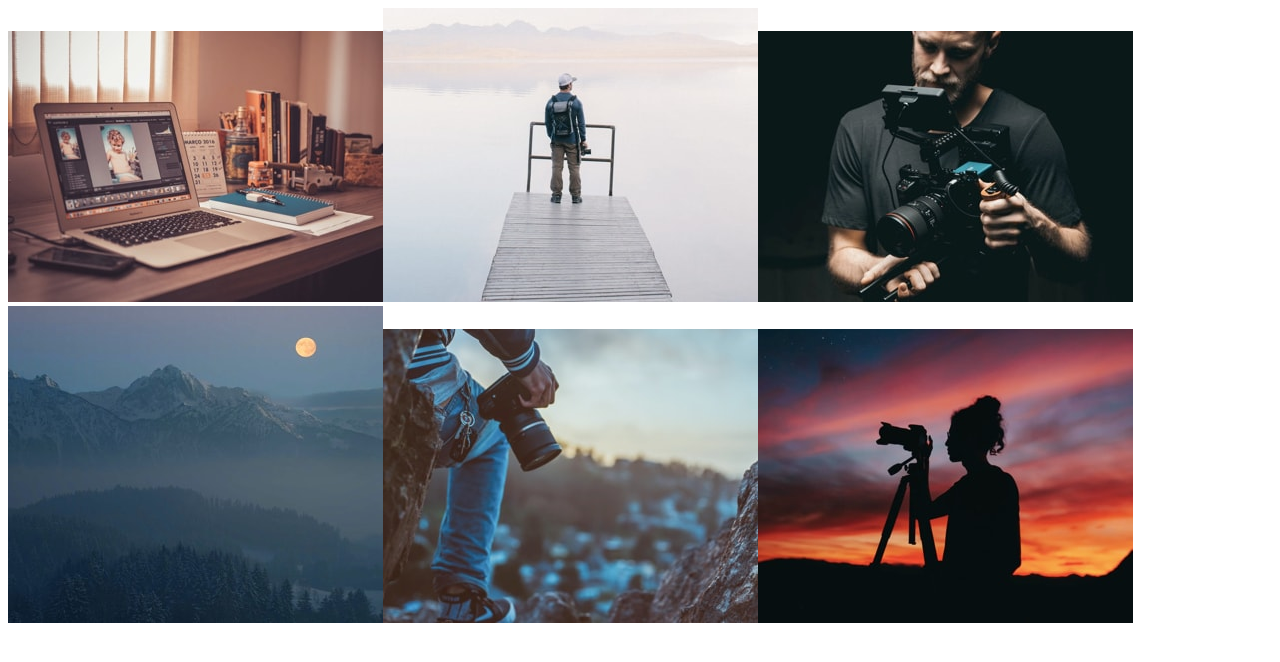
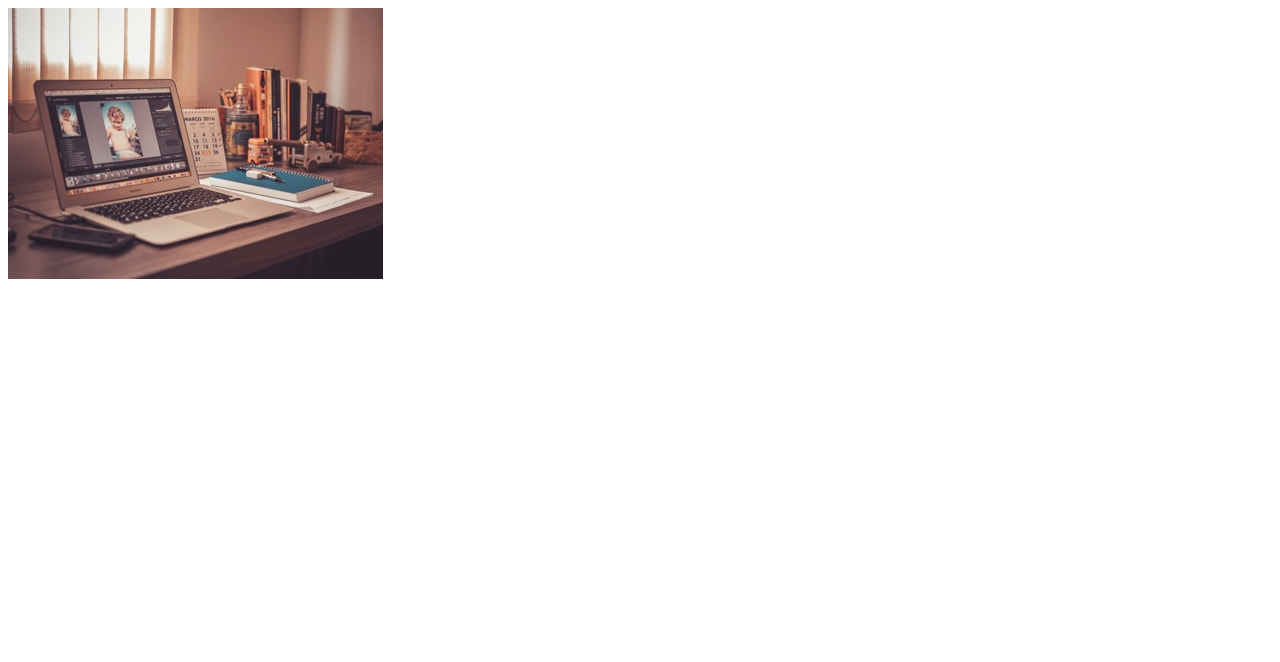
Before and after one commit to beqa200/photosnap-multi-page-website-005, a React (Create React App) app: page / in a window 1280 px wide. Shown: the top 662 px of the page. Built offline with nearby package versions, Linux system fonts and the light colour scheme.

Commit message:
appear only one image from objectArray

```diff
--- a/src/components/PhotoStory.js
+++ b/src/components/PhotoStory.js
@@ -7,9 +7,12 @@ export default function PhotoStory(props) {
   return (
     <div className="container">
        <div>
-      {props.images.map((image) => (
+       <div>
+      <img src={props.images[0].path} alt={props.images[0].alt} />
+    </div>
+      {/* {props.images.map((image) => (
         <img key={image.id} src={image.path} alt={image.alt} />
-      ))}
+      ))} */}
     </div>
 
 
```
